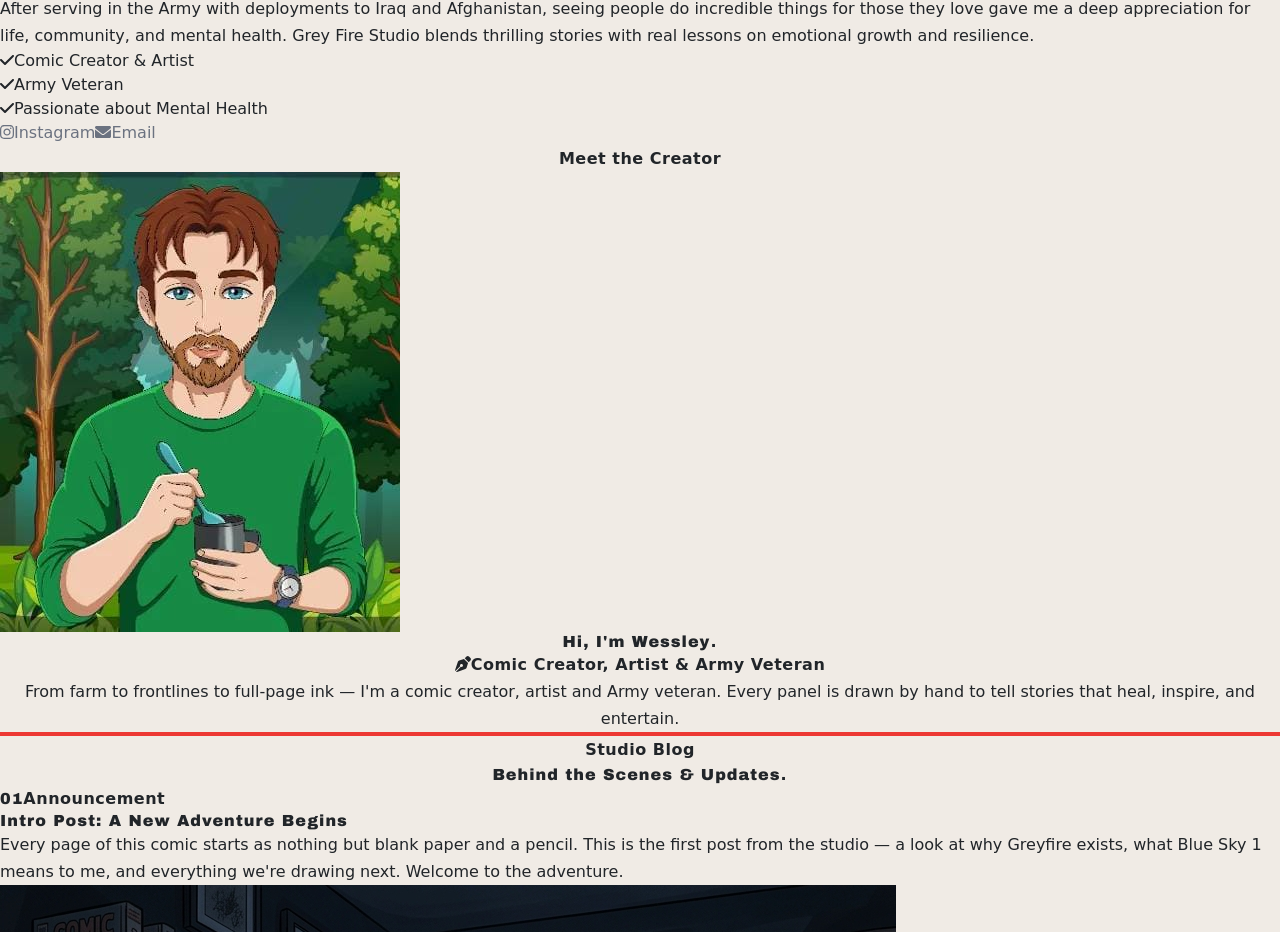
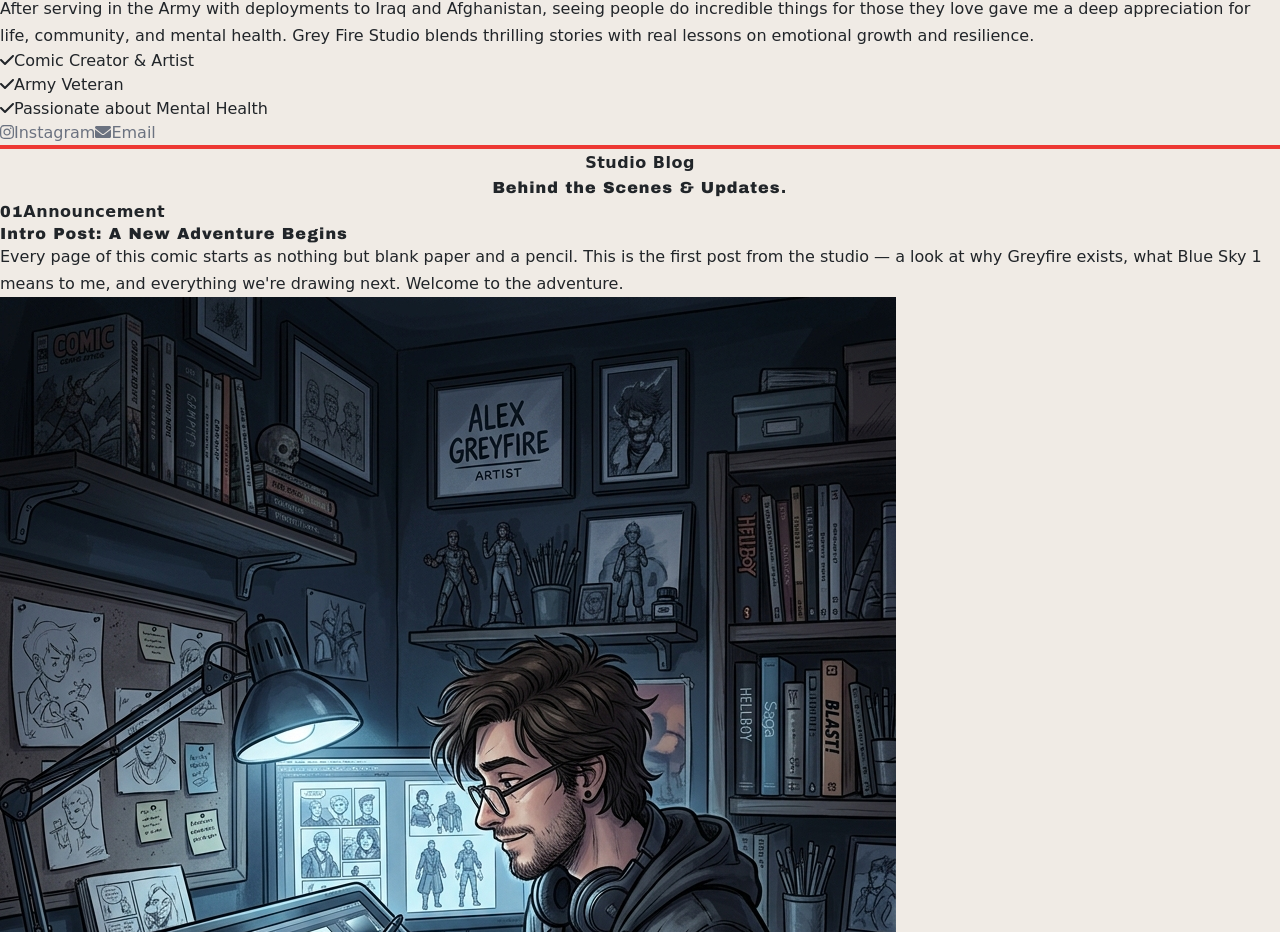
Before and after one commit to Zohair313/comic-site-, a React (Vite) app: page /#/ in a window 1280 px wide. Shown: the part 1751-2683 px from the top of the page. Built offline with nearby package versions, Linux system fonts and the light colour scheme; no server answers; a web font is replaced by a local one.

Commit message:
Remove Meet the Creator section from Home page

```diff
--- a/src/pages/Home.jsx
+++ b/src/pages/Home.jsx
@@ -8,7 +8,6 @@ export default function Home() {
     <>
       <Banner />
       <AboutSection />
-      <CreatorIntro />
       <BlogSection />
     </>
   );
```
